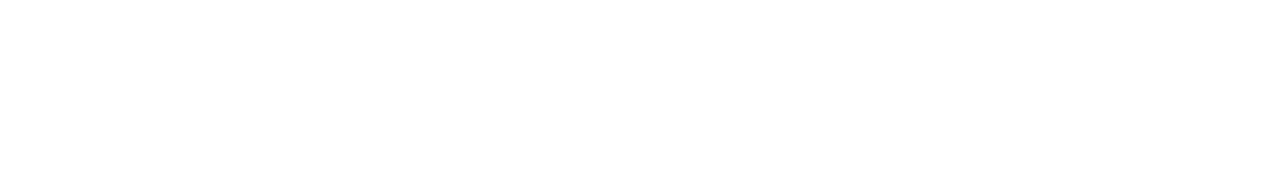
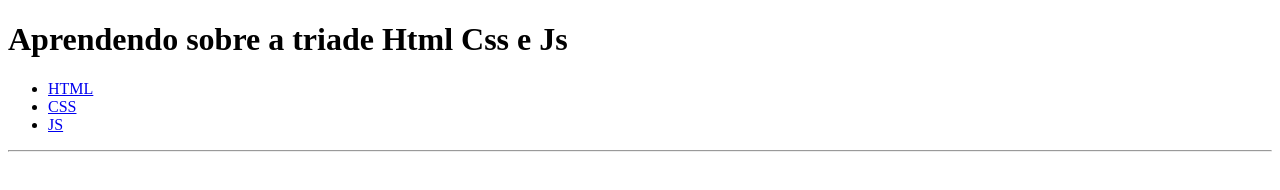
Before and after one commit to GabrielAlmeidaNunes/Aprendendo_html, a plain HTML site: page index.html in a window 1280 px wide. Drawn offline with Linux system fonts and the light colour scheme.

Commit message:
criando no header: h1, nav, ul, li, a, target=_blank

```diff
--- a/index.html
+++ b/index.html
@@ -4,11 +4,21 @@
     <meta charset="UTF-8">
     <meta http-equiv="X-UA-Compatible" content="IE=edge">
     <meta name="viewport" content="width=device-width, initial-scale=1.0">
-    <title>Aprendendo sobre Html/title>
+    <title>Aprendendo sobre Html</title>
 </head>
 <body>
 
     <header>
+        <h1>Aprendendo sobre a triade Html Css e Js</h1>
+        <nav>
+            <ul>
+                <li><a href="https://developer.mozilla.org/pt-BR/docs/Web/HTML" target="_blank">HTML</a></li>
+                <li><a href="https://developer.mozilla.org/pt-BR/docs/Web/CSS" target="_blank">CSS</a></li>
+                <li><a href="https://developer.mozilla.org/pt-BR/docs/Web/JavaScript" target="_blank">JS</a></li>
+            </ul>
+        </nav>
+
+        <hr>
 
     </header>
 
```
